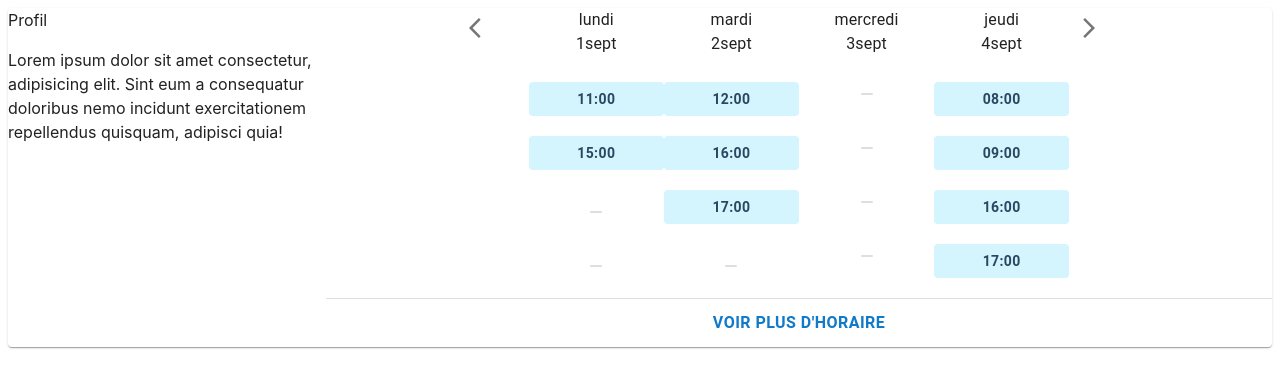
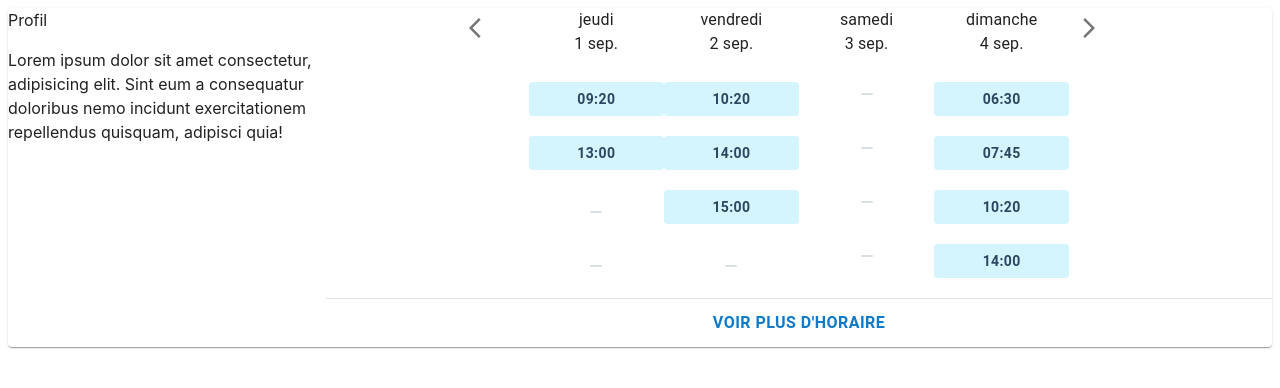
Before and after one commit to ludibel/calendar, a React (Vite) app: page / in a window 1280 px wide. Shown: the top 388 px of the page. Built offline with nearby package versions, Linux system fonts and the light colour scheme.

Commit message:
gestion et convertion des dates

```diff
--- a/src/assets/components/Calendar/index.tsx
+++ b/src/assets/components/Calendar/index.tsx
@@ -1,9 +1,12 @@
-import React, { FC, useEffect, useState } from 'react';
+import React, { FC, useCallback, useEffect, useState } from 'react';
 import { Typography, IconButton, Divider, Card } from '@mui/material';
 import Grid from '@mui/material/Unstable_Grid2'; // Grid version 2
 import ArrowBackIosIcon from '@mui/icons-material/ArrowBackIos';
 import ArrowForwardIosIcon from '@mui/icons-material/ArrowForwardIos';
-
+// import interne
+import { dateType, formatDate } from '../../types';
+import { convertir } from '../../services/convertionDate';
+import { dispos } from '../../datas/dispos';
 // import des composants mui stylés
 import {
   StyledBox,
@@ -69,6 +72,8 @@ const datas: Array<date> = [
 
 const Calendar: FC = () => {
   const [arraydatas, setArraydatas] = useState(datas);
+  const [avaib, setAvaib] = useState<formatDate[]>([]);
+  //  const [arraydatas, setArraydatas] = useState<formatDate>();
   // state pour la longueur du tableau de disponibilité
   const [arraylength, setArraylength] = useState(4);
   // state pour connaite la valeur de la plus grande longueur de tableau slots
@@ -81,7 +86,7 @@ const Calendar: FC = () => {
   // fonction permettant de récupérer la longueur du tableau des slots
   // et si cette longueur > 3 on affiche le button 'voir plus d'horaire"
 
-  const getLengthArray = (array: Array<date>) => {
+  const getLengthArray = (array: Array<formatDate>) => {
     const greatLength: number[] = [];
     {
       array.map((data) => {
@@ -96,34 +101,62 @@ const Calendar: FC = () => {
     }
   };
   // fonction vérifiant la résolution de l'écran et selon la résolution modifie le tableau des dates
-  const getResolution = () => {
+  // const getResolution = () => {
+  //   const resolution = window.screen.width;
+  //   setArraylength(4);
+  //   console.log(resolution);
+  //   if (resolution < 768) {
+  //     // on reduit le tableau à une longueur de 3 afin d'afficher que les 3 premiers jours
+  //     // puis on mappe le tableau pour trouver la longueur du tableau de slots la plus grande entre les 3 jours
+  //     setArraydatas(datas.slice(0, 3));
+  //     const newArray = datas.slice(0, 3);
+  //     getLengthArray(newArray);
+  //   } else if (resolution < 1024) {
+  //     setArraydatas(datas.slice(0, 4));
+  //     const newArray = datas.slice(0, 4);
+  //     getLengthArray(newArray);
+  //   } else {
+  //     // on récupére tous les jours
+  //     getLengthArray(datas);
+  //     setArraydatas(datas);
+  //   }
+  // };
+  const getResolutionB = () => {
     const resolution = window.screen.width;
     setArraylength(4);
     console.log(resolution);
+    const test = convertir(dispos);
+    setAvaib(test);
+    console.log(test);
     if (resolution < 768) {
       // on reduit le tableau à une longueur de 3 afin d'afficher que les 3 premiers jours
       // puis on mappe le tableau pour trouver la longueur du tableau de slots la plus grande entre les 3 jours
-      setArraydatas(datas.slice(0, 3));
-      const newArray = datas.slice(0, 3);
+      setAvaib(test.slice(0, 3));
+      const newArray = test.slice(0, 3);
       getLengthArray(newArray);
     } else if (resolution < 1024) {
-      setArraydatas(datas.slice(0, 4));
-      const newArray = datas.slice(0, 4);
+      setAvaib(test.slice(0, 4));
+      const newArray = test.slice(0, 4);
       getLengthArray(newArray);
     } else {
       // on récupére tous les jours
-      getLengthArray(datas);
-      setArraydatas(datas);
+      setAvaib(test.slice(0, 6));
+      const newArray = test.slice(0, 6);
+      getLengthArray(newArray);
     }
   };
 
   useEffect(() => {
-    // creation d'un évenement au redimentionnement de la fênetre
-    window.addEventListener('resize', getResolution);
-    getResolution();
-  }, [datas]);
+    window.addEventListener('resize', getResolutionB);
+    getResolutionB();
+  }, []);
 
-  const handleClickAvailability = () => {};
+  const handleClickAvailabilityBefore = () => {
+    console.log('jours précedents');
+  };
+  const handleClickAvailabilityAfter = () => {
+    console.log('dispos suivantes');
+  };
 
   const HandleMoreAvailability = () => {
     switch (nameButton) {
@@ -168,19 +201,18 @@ const Calendar: FC = () => {
           >
             <StyledGridIcon xs={1}>
               <IconButton
-                aria-label='dates précedentes'
-                onClick={handleClickAvailability}
+                aria-label=' voie lesdates précedentes'
+                onClick={handleClickAvailabilityBefore}
               >
                 <ArrowBackIosIcon />
               </IconButton>
             </StyledGridIcon>
-            {arraydatas.map((data, index) => (
+            {avaib.map((data, index) => (
               <StyledGridDatas xs={3} sm={2} key={`avaib-${index}`}>
                 <StyledGridDate>
                   <Typography> {data.day} </Typography>
                   <Typography>
-                    {data.number}
-                    {data.month}
+                    {data.date} {data.month.substring(0, 3)}.
                   </Typography>
                 </StyledGridDate>
                 <StyledGridAvailability>
@@ -189,10 +221,7 @@ const Calendar: FC = () => {
                   {Array.from(new Array(arraylength)).map((_, i) => (
                     <div>
                       {data.slots[i] ? (
-                        <StyledButton
-                          onClick={handleClickAvailability}
-                          key={`slot-${index}`}
-                        >
+                        <StyledButton key={`slot-${index}`}>
                           {data.slots[i]}
                         </StyledButton>
                       ) : (
@@ -206,7 +235,10 @@ const Calendar: FC = () => {
               </StyledGridDatas>
             ))}
             <StyledGridIcon xs={1}>
-              <IconButton aria-label='dates suivantes'>
+              <IconButton
+                aria-label='voir les dates suivantes'
+                onClick={handleClickAvailabilityBefore}
+              >
                 <ArrowForwardIosIcon />
               </IconButton>
             </StyledGridIcon>
--- /dev/null
+++ b/src/assets/datas/dispos.tsx
@@ -0,0 +1,141 @@
+type date = {
+  day: string;
+  slots: string[];
+};
+
+export const dispos: Array<date> = [
+  {
+    day: '2022-09-01',
+    slots: ['2022-09-01T11:20:00.000+02:00', '2022-09-01T15:00:00.000+02:00'],
+  },
+  {
+    day: '2022-09-02',
+    slots: [
+      '2022-09-02T12:20:00.000+02:00',
+      '2022-09-02T16:00:00.000+02:00',
+      '2022-09-02T17:00:00.000+02:00',
+    ],
+  },
+  {
+    day: '2022-09-03',
+    slots: [],
+  },
+  {
+    day: '2022-09-04',
+    slots: [
+      '2022-09-03T08:30:00.000+02:00',
+      '2022-09-03T09:45:00.000+02:00',
+      '2022-09-03T12:20:00.000+02:00',
+      '2022-09-03T16:00:00.000+02:00',
+      '2022-09-03T17:00:00.000+02:00',
+    ],
+  },
+  {
+    day: '2022-09-05',
+    slots: [
+      '2022-09-04T08:30:00.000+02:00',
+      '2022-09-04T09:45:00.000+02:00',
+      '2022-09-04T12:20:00.000+02:00',
+      '2022-09-04T16:00:00.000+02:00',
+      '2022-09-04T17:00:00.000+02:00',
+      '2022-09-04T18:00:00.000+02:00',
+    ],
+  },
+  {
+    day: '2022-09-06',
+    slots: [
+      '2022-09-06T12:20:00.000+02:00',
+      '2022-09-06T16:00:00.000+02:00',
+      '2022-09-06T17:00:00.000+02:00',
+    ],
+  },
+  {
+    day: '2022-09-07',
+    slots: ['2022-09-07T12:20:00.000+02:00', '2022-09-07T15:00:00.000+02:00'],
+  },
+  {
+    day: '2022-09-08',
+    slots: [],
+  },
+  {
+    day: '2022-09-09',
+    slots: [
+      '2022-09-09T12:20:00.000+02:00',
+      '2022-09-09T16:00:00.000+02:00',
+      '2022-09-09T17:00:00.000+02:00',
+    ],
+  },
+  {
+    day: '2022-09-10',
+    slots: [
+      '2022-09-10T08:30:00.000+02:00',
+      '2022-09-10T09:45:00.000+02:00',
+      '2022-09-10T12:20:00.000+02:00',
+      '2022-09-10T16:00:00.000+02:00',
+      '2022-09-10T17:00:00.000+02:00',
+    ],
+  },
+  {
+    day: '2022-09-11',
+    slots: [
+      '2022-09-11T08:30:00.000+02:00',
+      '2022-09-11T09:45:00.000+02:00',
+      '2022-09-11T12:20:00.000+02:00',
+      '2022-09-11T16:00:00.000+02:00',
+      '2022-09-11T17:00:00.000+02:00',
+      '2022-09-11T18:00:00.000+02:00',
+    ],
+  },
+  {
+    day: '2022-09-12',
+    slots: [
+      '2022-09-12T12:20:00.000+02:00',
+      '2022-09-12T16:00:00.000+02:00',
+      '2022-09-12T17:00:00.000+02:00',
+    ],
+  },
+  {
+    day: '2022-09-13',
+    slots: [
+      '2022-09-13T08:30:00.000+02:00',
+      '2022-09-13T09:45:00.000+02:00',
+      '2022-09-13T12:20:00.000+02:00',
+      '2022-09-13T16:00:00.000+02:00',
+      '2022-09-13T17:00:00.000+02:00',
+    ],
+  },
+  {
+    day: '2022-09-14',
+    slots: [],
+  },
+  {
+    day: '2022-09-15',
+    slots: [
+      '2022-09-15T08:30:00.000+02:00',
+      '2022-09-15T09:45:00.000+02:00',
+      '2022-09-15T12:20:00.000+02:00',
+      '2022-09-15T16:00:00.000+02:00',
+      '2022-09-15T17:00:00.000+02:00',
+    ],
+  },
+  {
+    day: '2022-09-16',
+    slots: [],
+  },
+  {
+    day: '2022-09-17',
+    slots: [
+      '2022-09-17T12:20:00.000+02:00',
+      '2022-09-17T16:00:00.000+02:00',
+      '2022-09-17T17:00:00.000+02:00',
+    ],
+  },
+  {
+    day: '2022-09-18',
+    slots: [
+      '2022-09-18T08:30:00.000+02:00',
+      '2022-09-18T16:00:00.000+02:00',
+      '2022-09-18T17:00:00.000+02:00',
+    ],
+  },
+];
--- /dev/null
+++ b/src/assets/services/convertionDate.tsx
@@ -0,0 +1,33 @@
+import { dateType, formatDate } from '../types';
+
+function padTo2Digits(num: number) {
+  return String(num).padStart(2, '0');
+}
+
+export function convertir(dispos: Array<dateType>) {
+  const newArrayDispos: Array<formatDate> = [];
+  {
+    dispos.map((date) => {
+      const dateStr = new Date(date.day);
+      const arraySlots: string[] = [];
+      // on mappe sur les slots pour les récupérer puis les mettre au format 00:00 et on push dans le tableau arraySlots
+      date.slots.map((time) => {
+        const hours = new Date(time).toLocaleTimeString('fr-FR', {
+          hour: '2-digit',
+          minute: '2-digit',
+        });
+        arraySlots.push(hours);
+      });
+
+      const a: formatDate = {
+        day: dateStr.toLocaleString('fr-FR', { weekday: 'long' }),
+        month: dateStr.toLocaleString('fr-FR', { month: 'long' }),
+        date: dateStr.toLocaleString('fr-FR', { day: 'numeric' }),
+        slots: arraySlots,
+      };
+      newArrayDispos.push(a);
+    });
+  }
+  console.log(newArrayDispos);
+  return newArrayDispos;
+}
--- /dev/null
+++ b/src/assets/types.tsx
@@ -0,0 +1,11 @@
+export type dateType = {
+  day: string;
+  slots: string[];
+};
+
+export type formatDate = {
+  day: string;
+  month: string;
+  date: string;
+  slots: string[];
+};
```
